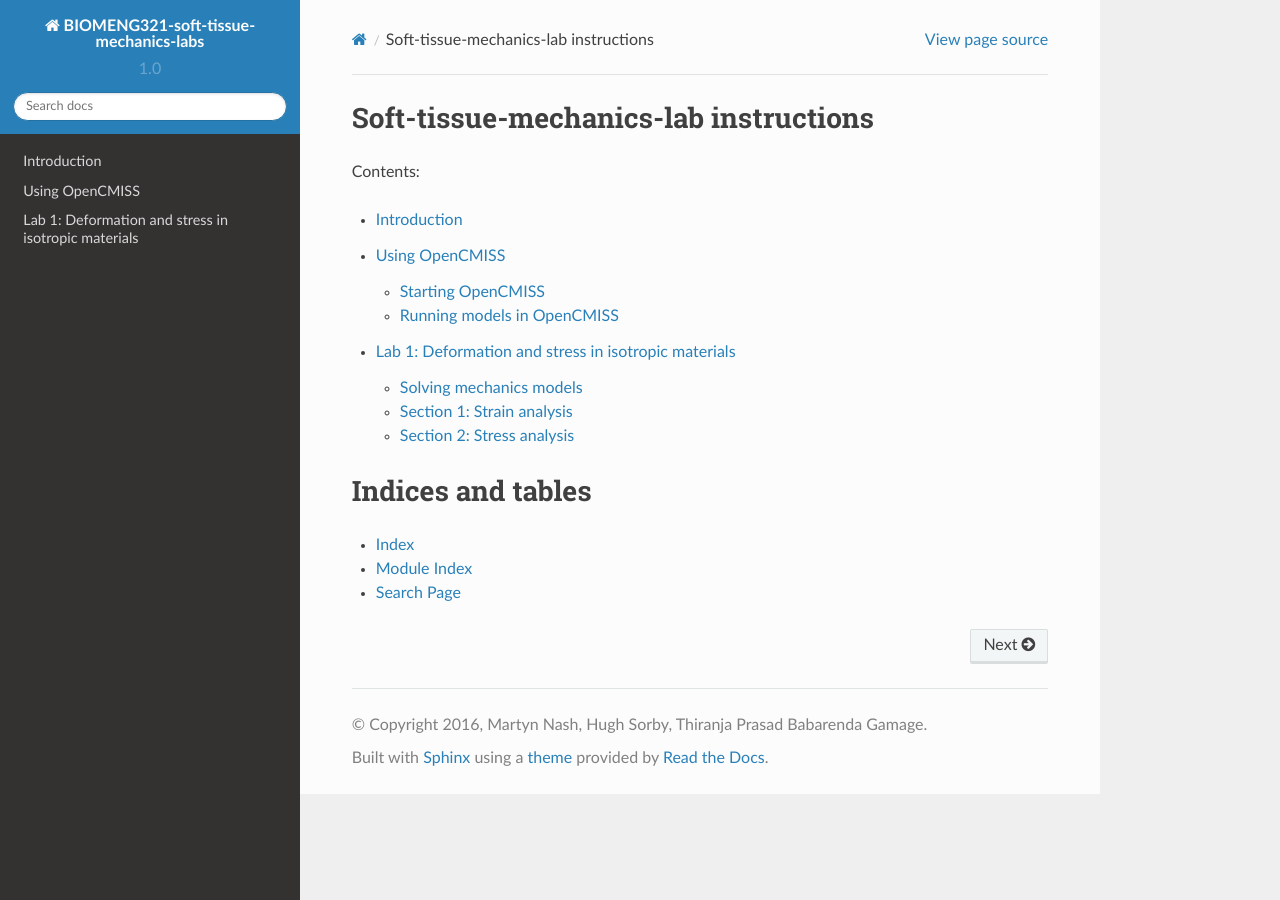
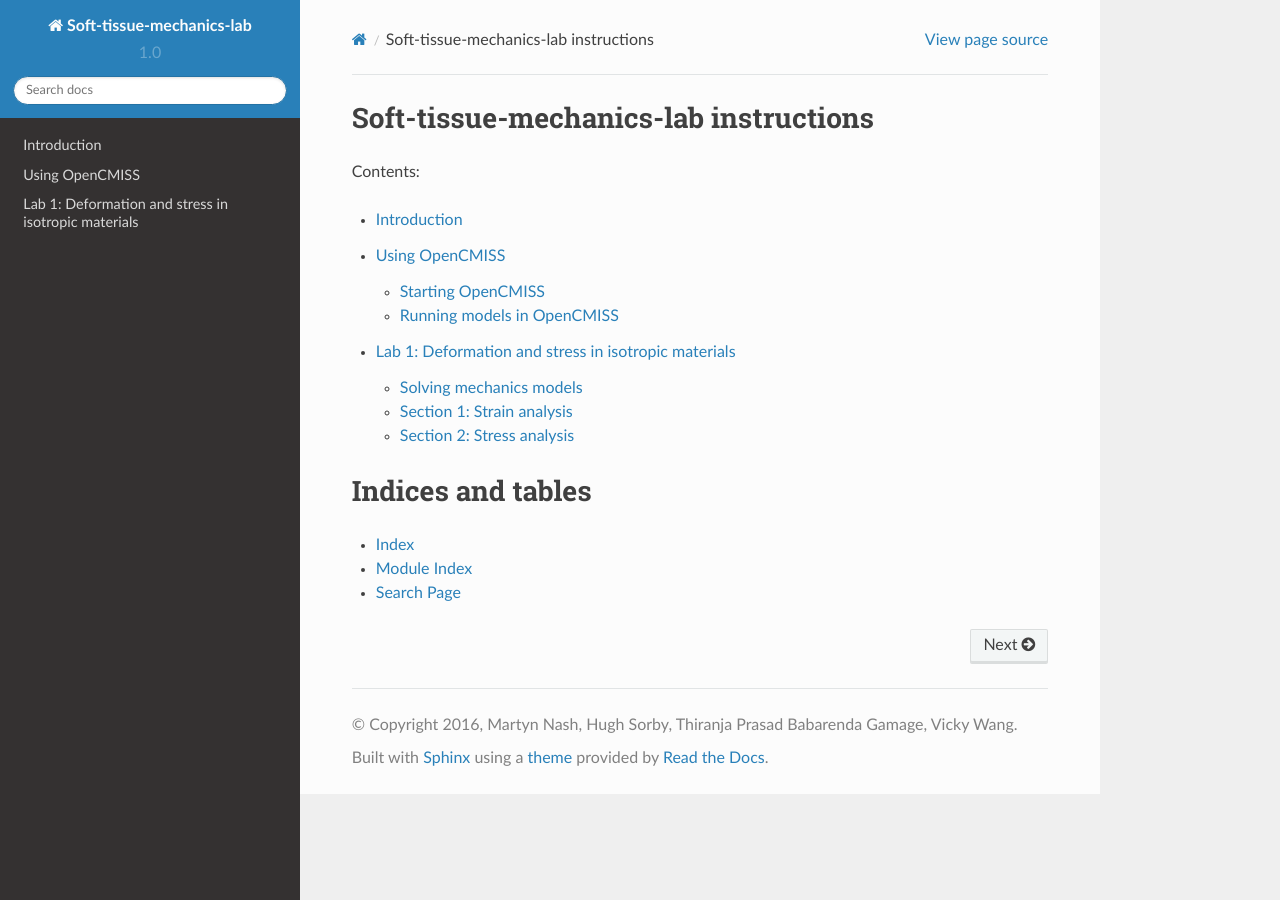
Before and after one commit to mpnash/soft-tissue-mechanics-labs, a Sphinx documentation site: the page built from docs/source/index.rst, in a window 1280 px wide. Built offline with Sphinx 7.4.7 and the Read the Docs theme 2.0.0, drawn with Linux system fonts in a browser that asks for light colours.

Commit message:
Adding Vicky Wang to authors and updating project title

```diff
--- a/docs/source/conf.py
+++ b/docs/source/conf.py
@@ -48,9 +48,9 @@ source_suffix = '.rst'
 master_doc = 'index'
 
 # General information about the project.
-project = u'BIOMENG321-soft-tissue-mechanics-labs'
-copyright = u'2016, Martyn Nash, Hugh Sorby, Thiranja Prasad Babarenda Gamage'
-author = u'Martyn Nash, Hugh Sorby, Thiranja Prasad Babarenda Gamage'
+project = u'Soft-tissue-mechanics-lab'
+copyright = u'2016, Martyn Nash, Hugh Sorby, Thiranja Prasad Babarenda Gamage, Vicky Wang'
+author = u'Martyn Nash, Hugh Sorby, Thiranja Prasad Babarenda Gamage, Vicky Wang'
 
 # The version info for the project you're documenting, acts as replacement for
 # |version| and |release|, also used in various other places throughout the
```
